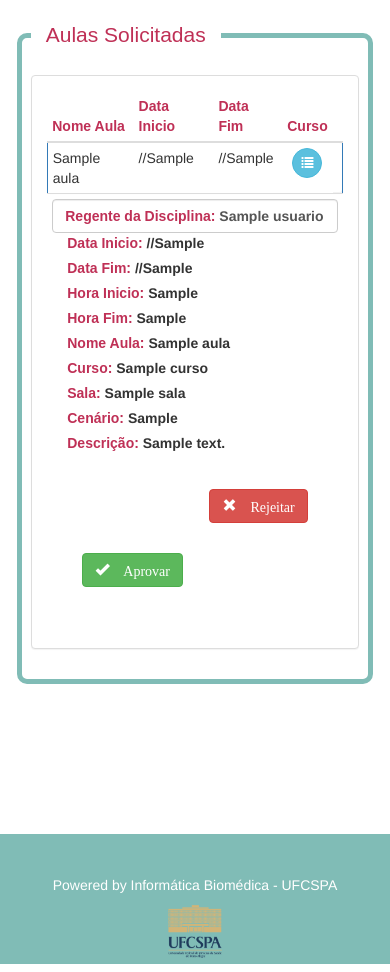
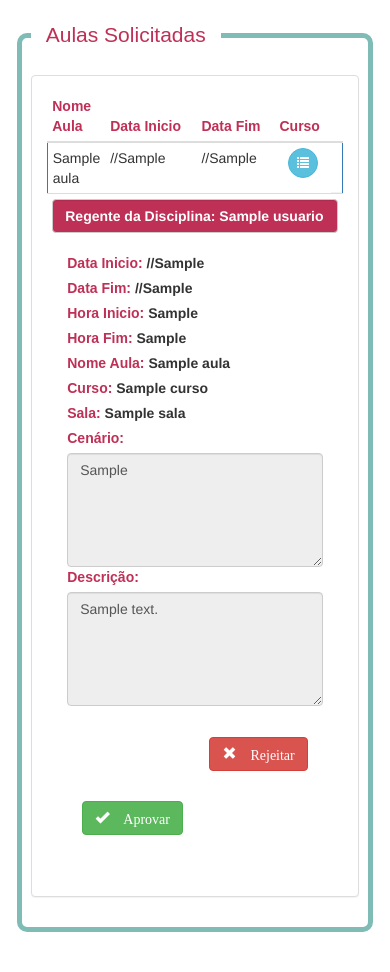
Before and after one commit to sgscentrosimulacao/SGS, a PHP site: page /view/aulasSolicitadas.php in a window 390 px wide, after a click that opens the changed part. Shown: the part 104-1076 px from the top of the page. Run offline with PHP 8.4, Linux system fonts and the light colour scheme; the visitor is signed in with stand-in values (Sample User, id 1); tables that the repository leaves empty or names only in its code hold one stand-in row (values such as "Sample post"); data that the repository does not hold is empty; some libraries are stand-ins or nearby versions.

Commit message:
73,5 ª Modificação
Pequenas alterações nas cores da página de solicitação de aula.

```diff
--- a/Control/updateAula.php
+++ b/Control/updateAula.php
@@ -20,8 +20,7 @@ function updateAula(){
 
     $updateAula = "UPDATE tb_aulas
                         SET nomeAula = '{$nomeAula}', descricaoAula= '{$descricaoAula}', horarioInicio = '{$horaInicio}', horarioFim = '{$horaFim}', dataInicio = '{$dataInicio}', dataFim = '{$dataFim}', cenario = '{$cenarioAula}'
-                          WHERE idAula = '{$id}'";
-
+                      WHERE idAula = '{$id}'";
 
     if ($conn->query($updateAula)==true){
         if ($tela = $_GET['tela'] == "disciplina"){
--- a/view/aulasSolicitadas.php
+++ b/view/aulasSolicitadas.php
@@ -42,13 +42,13 @@ if ($_SESSION['administrador'] == 1){
                             <thead>
                             <tr>
                                 <!--<th id="labelsLogin" class="visible-lg visible-md visible-sm hidden-xs hidden-sm">ID</th>-->
-                                <th id="labelsLogin">Nome Aula</th>
-                                <th id="labelsLogin" class="visible-lg visible-md visible-sm hidden-xs hidden-sm">Descrição</th>
+                                <th id="labelsLogin" style="width: 10%;">Nome Aula</th>
+                                <!--<th id="labelsLogin" class="visible-lg visible-md visible-sm hidden-xs hidden-sm">Descrição</th>-->
                                 <th id="labelsLogin" class="visible-lg visible-md visible-sm hidden-xs hidden-sm">Hora Inicio</th>
                                 <th id="labelsLogin" class="visible-lg visible-md visible-sm hidden-xs hidden-sm">Hora Fim</th>
                                 <th id="labelsLogin">Data Inicio</th>
                                 <th id="labelsLogin">Data Fim</th>
-                                <th id="labelsLogin" class="visible-lg visible-md visible-sm hidden-xs hidden-sm">Cenário</th>
+                                <!--<th id="labelsLogin" class="visible-lg visible-md visible-sm hidden-xs hidden-sm">Cenário</th>-->
                                 <th id="labelsLogin">Curso</th>
                                 <th></th>
                             </tr>
@@ -60,12 +60,12 @@ if ($_SESSION['administrador'] == 1){
                                 echo "<tr data-toggle=\"collapse\" data-target=\"#{$row['idAula']}\" class=\"accordion-toggle panel panel-primary\">
 
                                     <td>{$row['nomeAula']}</td>
-                                    <td class=\"visible-lg visible-md visible-sm hidden-xs hidden-sm\">{$row['descricaoAula']}</td>
+                                    <!--<td class=\"visible-lg visible-md visible-sm hidden-xs hidden-sm\">{$row['descricaoAula']}</td>-->
                                     <td class=\"visible-lg visible-md visible-sm hidden-xs hidden-sm\">{$row['horarioInicio']}</td>
                                     <td class=\"visible-lg visible-md visible-sm hidden-xs hidden-sm\">{$row['horarioFim']}</td>
                                     <td>".converteDataFromSQL($row['dataInicio'])."</td>
                                     <td>".converteDataFromSQL($row['dataFim'])."</td>
-                                    <td class=\"visible-lg visible-md visible-sm hidden-xs hidden-sm\">{$row['cenario']}</td>
+                                    <!--<td class=\"visible-lg visible-md visible-sm hidden-xs hidden-sm\">{$row['cenario']}</td>-->
                                     <td class=\"visible-lg visible-md visible-sm hidden-xs hidden-sm\">{$row['nomeCurso']}</td>
                                     <td class=\"text-center\"><button type='button' class='btn btn-info btn-circle' data-toggle='modal' data-target='#modalDadosAula{$row['idAula']}'><i class=\"glyphicon glyphicon-list\"></i></button></td>
                                 </tr>
@@ -74,13 +74,13 @@ if ($_SESSION['administrador'] == 1){
                                         <table class=\"table table-striped\">
                                             <tr>
                                                 <div>
-                                                    <div class='col-md-12 form-control'>
-                                                        <label id='labelsLogin'>Regente da Disciplina:</label>
-                                                        <label>{$row['nomeUsuario']}</label></h2>
+                                                    <div class='col-md-12 form-control' style='background-color: #bf3056;'>
+                                                        <label style='color: white;'>Regente da Disciplina:</label>
+                                                        <label style='color: white;'>{$row['nomeUsuario']}</label></h2>
                                                     </div>
                                                 </div>
 
-                                                <div>
+                                                <div style='margin-top: 20px;'>
                                                     <div class='col-md-3'>
                                                         <label id='labelsLogin'>Data Inicio:</label>
                                                         <label>".converteDataFromSQL($row['dataInicio'])."</label>
@@ -121,12 +121,20 @@ if ($_SESSION['administrador'] == 1){
 
                                                 <div>
                                                     <div class='col-md-6'>
-                                                        <label id='labelsLogin'>Cenário:</label>
-                                                        <label>{$row['cenario']}</label>
+                                                        <div class='col-md-12 zeroPadding'>
+                                                            <label id='labelsLogin'>Cenário:</label>
+                                                        </div>
+                                                        <div class='col-md-12 zeroPadding'>
+                                                            <textarea class='form-control' disabled rows='5'>{$row['cenario']}</textarea>
+                                                        </div>
                                                     </div>
                                                     <div class='col-md-6'>
-                                                        <label id='labelsLogin'>Descrição:</label>
-                                                        <label>{$row["descricaoAula"]}</label>
+                                                        <div class='col-md-12 zeroPadding'>
+                                                            <label id='labelsLogin'>Descrição:</label>
+                                                        </div>
+                                                        <div class='col-md-12 zeroPadding'>
+                                                            <textarea class='form-control' disabled rows='5'>{$row["descricaoAula"]}</textarea>
+                                                         </div>
                                                     </div>
                                                 </div>
 
```
Also changed, not shown: view/consultaDisciplina.php (+21 -16 lines).
